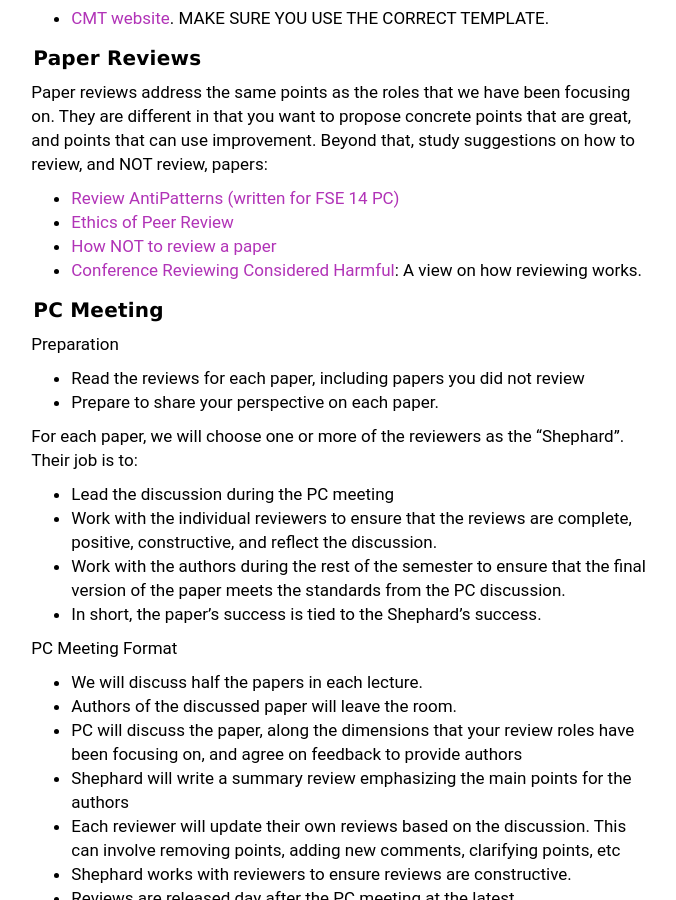
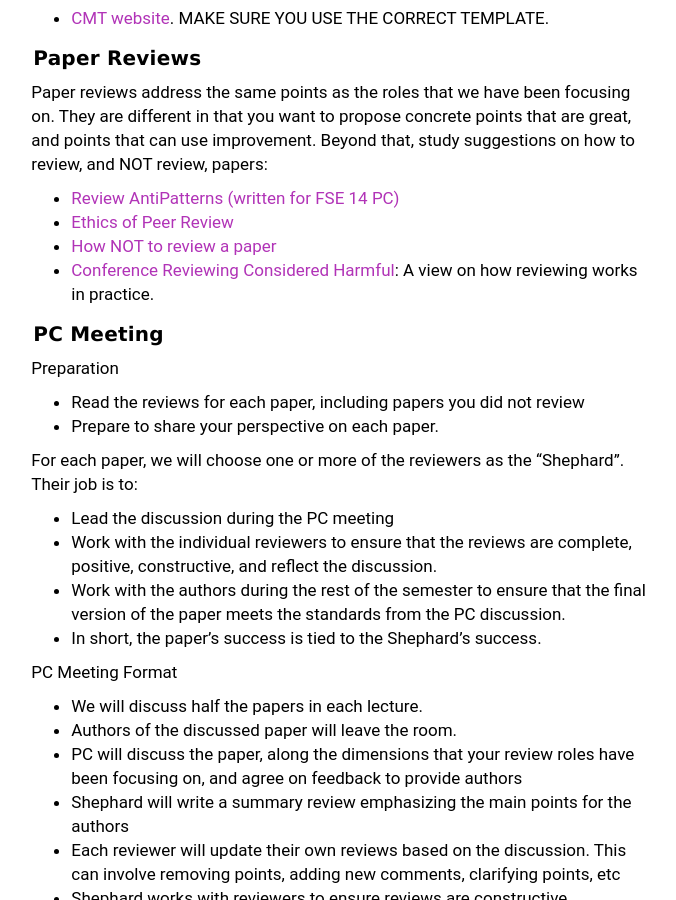
Before and after one commit to wzao1515/w6113.github.io, a Jekyll site: the page built from projects.md, in a window 1280 px wide and 900 px high, scrolled down 2051 px. Shown: the whole window, without its empty margins (293-969 px from the left). Built offline with Jekyll 4.4.1, drawn with Linux system fonts in a browser that asks for light colours.

Commit message:
updated website

```diff
--- a/projects.md
+++ b/projects.md
@@ -101,7 +101,7 @@ Paper reviews address the same points as the roles that we have been focusing on
 * [Review AntiPatterns (written for FSE 14 PC)](https://homes.cs.washington.edu/~mernst/advice/review-antipatterns-devanbu.txt)
 * [Ethics of Peer Review](https://ori.hhs.gov/sites/default/files/prethics.pdf)
 * [How NOT to review a paper](https://sigmodrecord.org/publications/sigmodRecord/0812/p100.open.cormode.pdf)
-* [Conference Reviewing Considered Harmful](https://homes.cs.washington.edu/~tom/support/confreview.pdf): A view on how reviewing works.
+* [Conference Reviewing Considered Harmful](https://homes.cs.washington.edu/~tom/support/confreview.pdf): A view on how reviewing works in practice.
 
 
 #### PC Meeting
```
